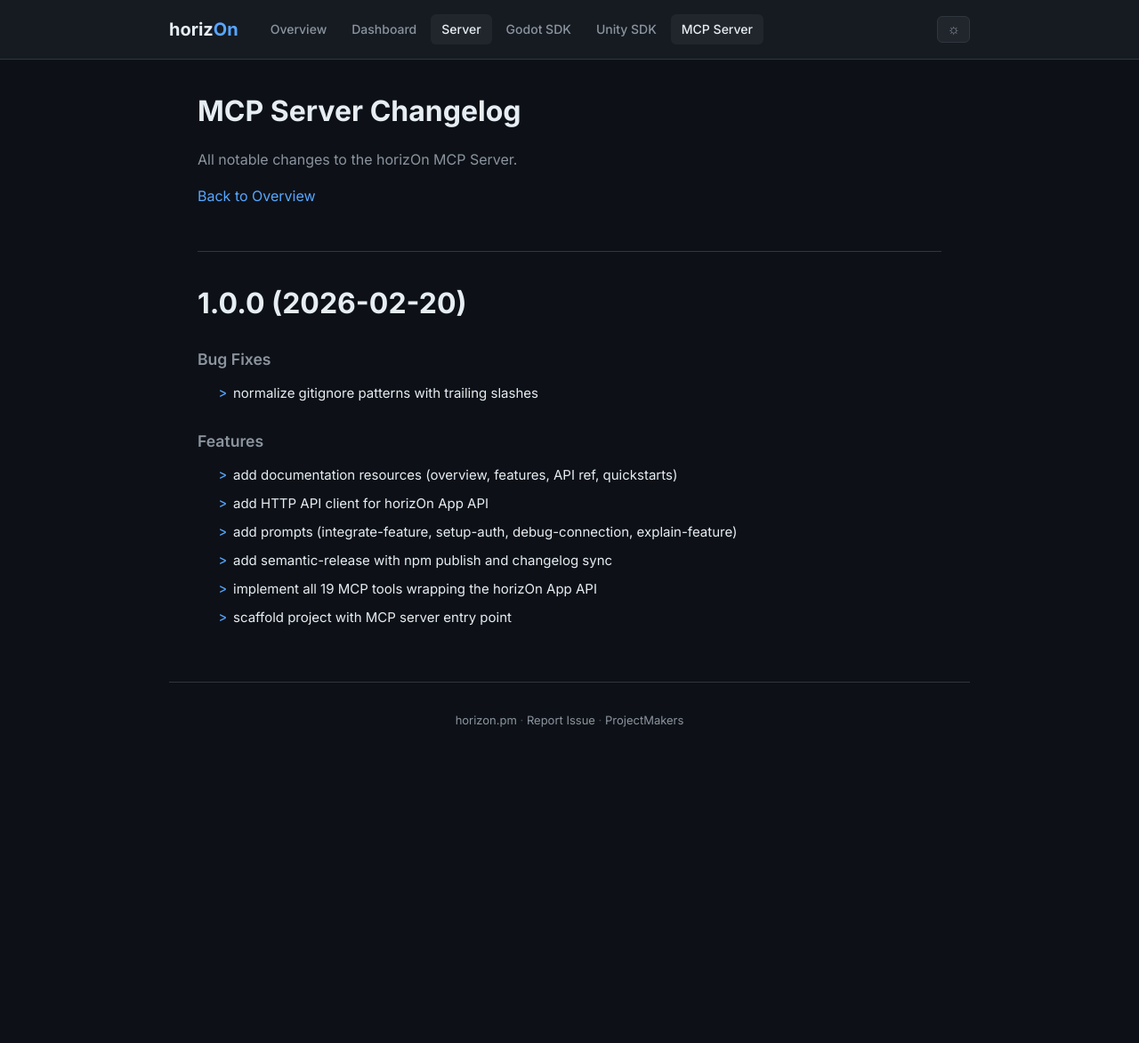
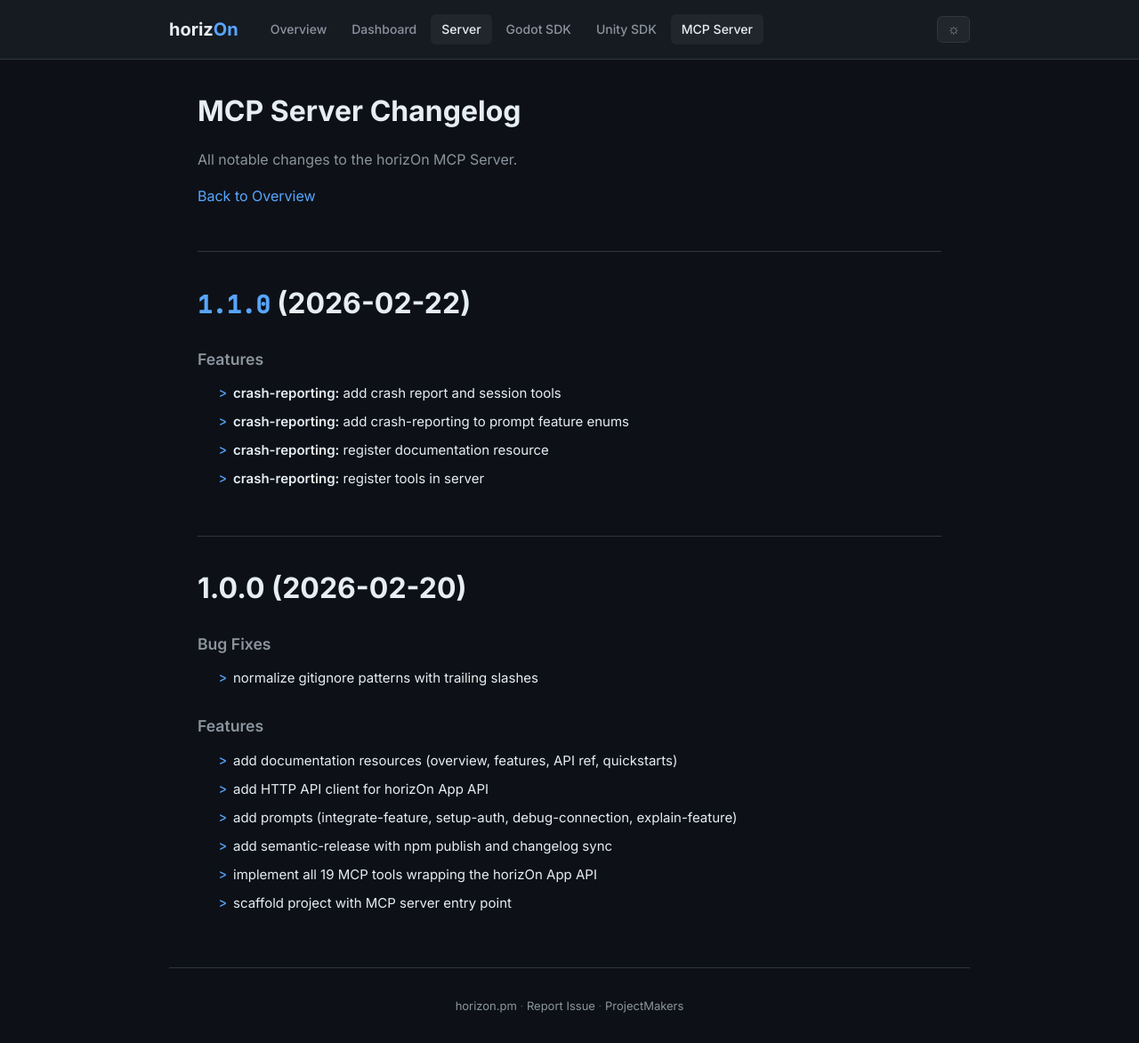
Before and after one commit to ProjectMakersDE/horizOn-Changelog, a Jekyll site: the page built from mcp-server-changelog.md, in a window 1280 px wide and 1172 px high. Shown: the whole window at 89% size. Built offline with Jekyll 4.4.1, drawn with Linux system fonts in a browser that asks for light colours.

Commit message:
chore: sync changelogs [skip ci]

```diff
--- a/mcp-server-changelog.md
+++ b/mcp-server-changelog.md
@@ -8,6 +8,16 @@ title: MCP Server Changelog
 All notable changes to the horizOn MCP Server.
 
 [Back to Overview](.)
+
+# [1.1.0](https://github.com/ProjectMakersDE/horizOn-mcp/compare/v1.0.0...v1.1.0) (2026-02-22)
+
+
+### Features
+
+* **crash-reporting:** add crash report and session tools ([564b49f](https://github.com/ProjectMakersDE/horizOn-mcp/commit/564b49f1a2fb154a79be770937763f14aee89cfe))
+* **crash-reporting:** add crash-reporting to prompt feature enums ([0bba821](https://github.com/ProjectMakersDE/horizOn-mcp/commit/0bba8215842941c67fae734c91429267e259f43f))
+* **crash-reporting:** register documentation resource ([c032486](https://github.com/ProjectMakersDE/horizOn-mcp/commit/c03248670bf62859411e351dfb4343be99eb5b0c))
+* **crash-reporting:** register tools in server ([477fe49](https://github.com/ProjectMakersDE/horizOn-mcp/commit/477fe492cd9f0b786b25fc00676785186c7d933f))
 
 # 1.0.0 (2026-02-20)
 
```
Also changed, not shown: index.md (+1 -1 lines).
